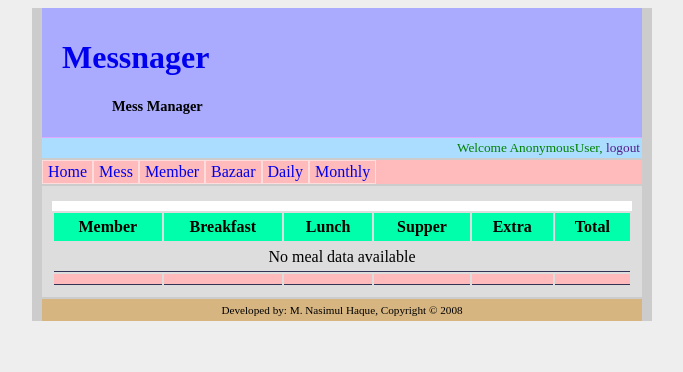
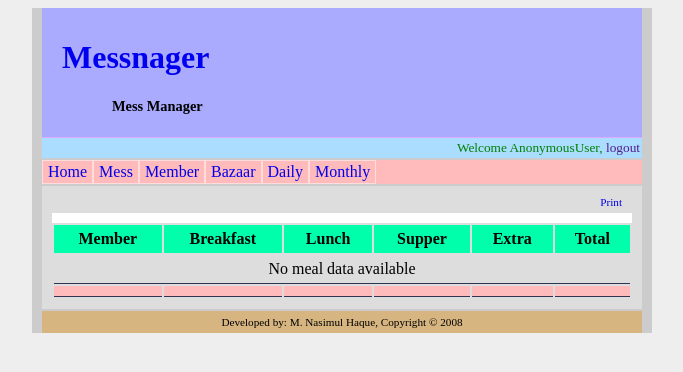
Before and after one commit to nsmgr8/messnager, a Django app: template mess/templates/meal_view.html in a window 1280 px wide. Shown: the top 372 px of the page, without its empty margins (298-981 px from the left). Run offline with Django 3.2, Linux system fonts and the light colour scheme; the template is opened without the code that fills it, so the values that code supplies are empty; some libraries are stand-ins or nearby versions.

Commit message:
print style added

```diff
--- a/mess/templates/meal_view.html
+++ b/mess/templates/meal_view.html
@@ -4,13 +4,18 @@
 {% load beng_num %}
 
 {% block content %}
-    {% block meal_title %}
-    {% endblock %}
+    <div id="print">
+        <a href="javascript:print()">{% trans "Print" %}</a>
+    </div>
 
     <table id="meal-view">
         <caption>
+            {% block meal_title %}
+            {% endblock %}
             {% if total.rate %}
-                {% trans "Meal Rate" %}: {{ total.rate|floatformat:2|beng_numeral }}
+                <div class="rate">
+                    {% trans "Meal Rate" %}: {{ total.rate|floatformat:2|beng_numeral }}
+                </div>
             {% endif %}
         </caption>
         <thead>
--- a/mess/templates/mess_list.html
+++ b/mess/templates/mess_list.html
@@ -12,6 +12,9 @@
 	{% endif %}
 
 	<table id="mess-list">
+        <caption>
+            {% trans "Mess List" %}
+        </caption>
 		<tbody>
 			{% for m in mess %}
 				<tr>
--- /dev/null
+++ b/static/css/print.css
@@ -0,0 +1,98 @@
+/* @group general classes */
+.clear { clear: both; }
+/* @end */
+
+/* @group layout */
+
+#body {
+    width: 600px;
+    margin: 0 auto;
+    padding: 0px 10px;
+}
+
+#header {
+    padding:10px 20px;
+    border-bottom:1px solid #daf;
+}
+
+#content {
+    padding: 10px;
+}
+
+#subheader,
+#navigation,
+#footer,
+.other,
+#print {
+    display:none;
+}
+
+/* @end */
+
+/* @group header */
+h1 {
+    font-size:120%;
+    font-weight:bold;
+}
+
+h2 {
+    font-size:90%;
+    font-weight:bold;
+    padding-left:50px;
+}
+
+a {
+    text-decoration:none;
+    color:black;
+}
+/* @end */
+
+p {
+    margin:5px 0px;
+}
+
+input[type=text],
+textarea,
+select {
+    border:1px solid #0fa;
+    width:100%;
+}
+
+label {
+    display: block;
+}
+
+table {
+    width:100%;
+}
+
+caption {
+    text-align:center;
+    font-weight:bold;
+    font-size:120%;
+    margin-top:5px;
+    padding:5px 0px;
+}
+
+thead th {
+    border-bottom: 3px double black;
+}
+
+th, td {
+    border-bottom:1px solid #335;
+    text-align:center;
+    vertical-align:middle;
+    padding:5px 10px;
+}
+
+.rate {
+    text-align:right;
+    color:red;
+    padding-right:10px;
+    border-top:1px solid red;
+}
+
+.errorlist {
+    float:right;
+    color:red;
+}
--- a/static/css/style.css
+++ b/static/css/style.css
@@ -94,6 +94,13 @@ p {
     margin-top:5px;
 }
 
+#print {
+    float:right;
+    clear:both;
+    font-size:70%;
+    margin-right:10px;
+}
+
 input[type=text],
 textarea,
 select {
@@ -159,9 +166,11 @@ th, td {
     background:#af0;
 }
 
-#meal-view caption {
+.rate {
     text-align:right;
     color:red;
+    padding-right:10px;
+    border-top:1px solid red;
 }
 
 .errorlist {
--- a/templates/base.html
+++ b/templates/base.html
@@ -29,9 +29,6 @@
     {% include 'navigation.html' %}
 {% endblock %}
 
-{% block sidebar %}
-{% endblock %}
-
 {% block footer %}
     {% trans "Developed by" %}: {% trans "M. Nasimul Haque, Copyright  &copy; 2008" %}
 {% endblock %}
--- a/templates/template.html
+++ b/templates/template.html
@@ -15,8 +15,18 @@
 		{% block meta %}
 		{% endblock %}
 
-        <link rel="stylesheet" type="text/css" href="http://yui.yahooapis.com/2.6.0/build/reset/reset-min.css" />
-        <link rel="stylesheet" href="/static/css/style.css" type="text/css" />
+        <link rel="stylesheet"
+              type="text/css"
+              href="http://yui.yahooapis.com/2.6.0/build/reset/reset-min.css"
+              media="all" />
+        <link rel="stylesheet"
+              type="text/css"
+              href="/static/css/style.css"
+              media="screen" />
+        <link rel="stylesheet"
+              type="text/css"
+              href="/static/css/print.css"
+              media="print" />
 
         <script type="text/javascript" src="/static/js/jquery.js"></script>
 
```
Also changed, not shown: mess/templates/calendar.html (+7 -9 lines), mess/templates/meal_daily.html (+7 -9 lines), mess/templates/meal_monthly.html (+11 -5 lines).
